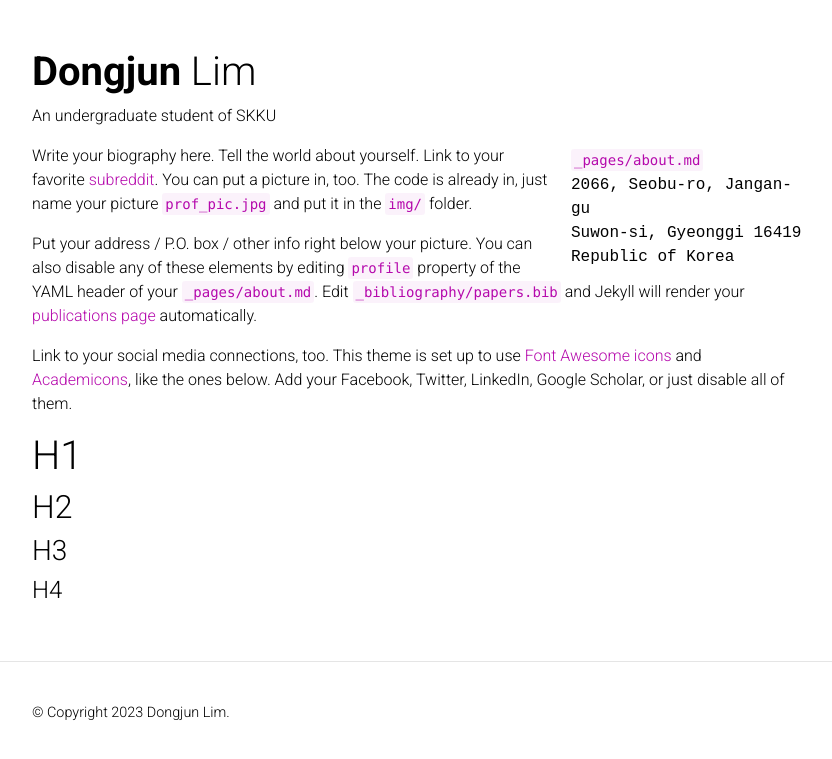
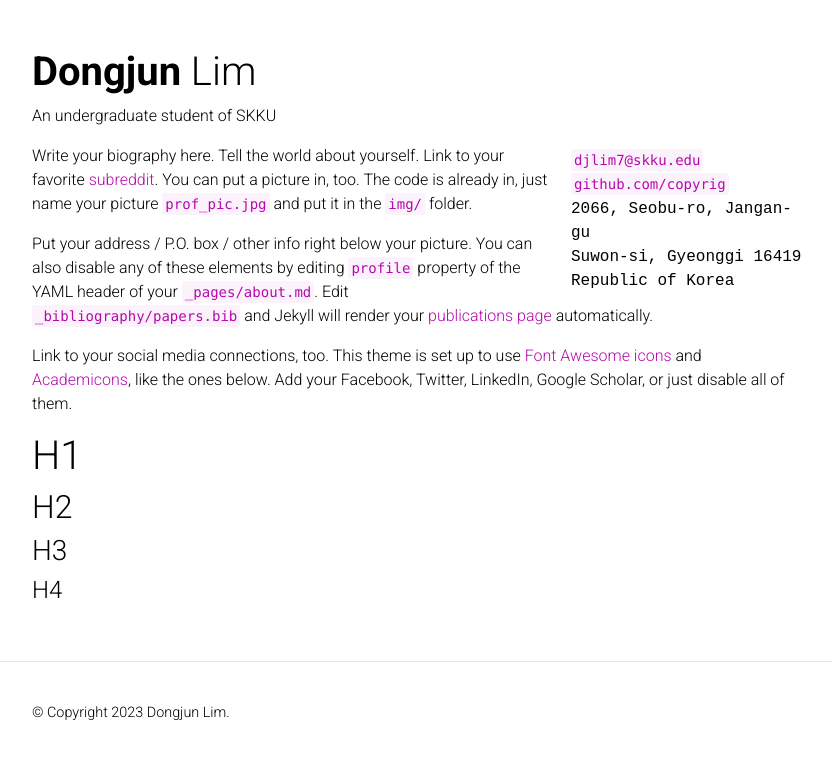
Before and after one commit to copyrig/copyrig.github.io, a Jekyll site: the page built from _pages/about.md, in a window 1280 px wide. Shown: the top 759 px of the page, without its empty margins (223-1055 px from the left). Built offline with Jekyll 4.4.1, drawn with Linux system fonts in a browser that asks for light colours; comment, search, counter and statistics services are not loaded; a style sheet for code colours, icons or effects is not loaded.

Commit message:
Update contact information

```diff
--- a/_pages/about.md
+++ b/_pages/about.md
@@ -9,7 +9,8 @@ profile:
   image: #prof_pic.jpg
   image_circular: false # crops the image to make it circular
   address: >
-    <code class="language-plaintext highlighter-rouge">_pages/about.md</code>
+    <code class="language-plaintext highlighter-rouge"><a href="mailto://djlim7@skku.edu">djlim7@skku.edu</a></code>
+    <code class="language-plaintext highlighter-rouge"><a href="https://github.com/copyrig">github.com/copyrig</a></code>
     <p>2066, Seobu-ro, Jangan-gu</p>
     <p>Suwon-si, Gyeonggi 16419</p>
     <p>Republic of Korea</p>
```
